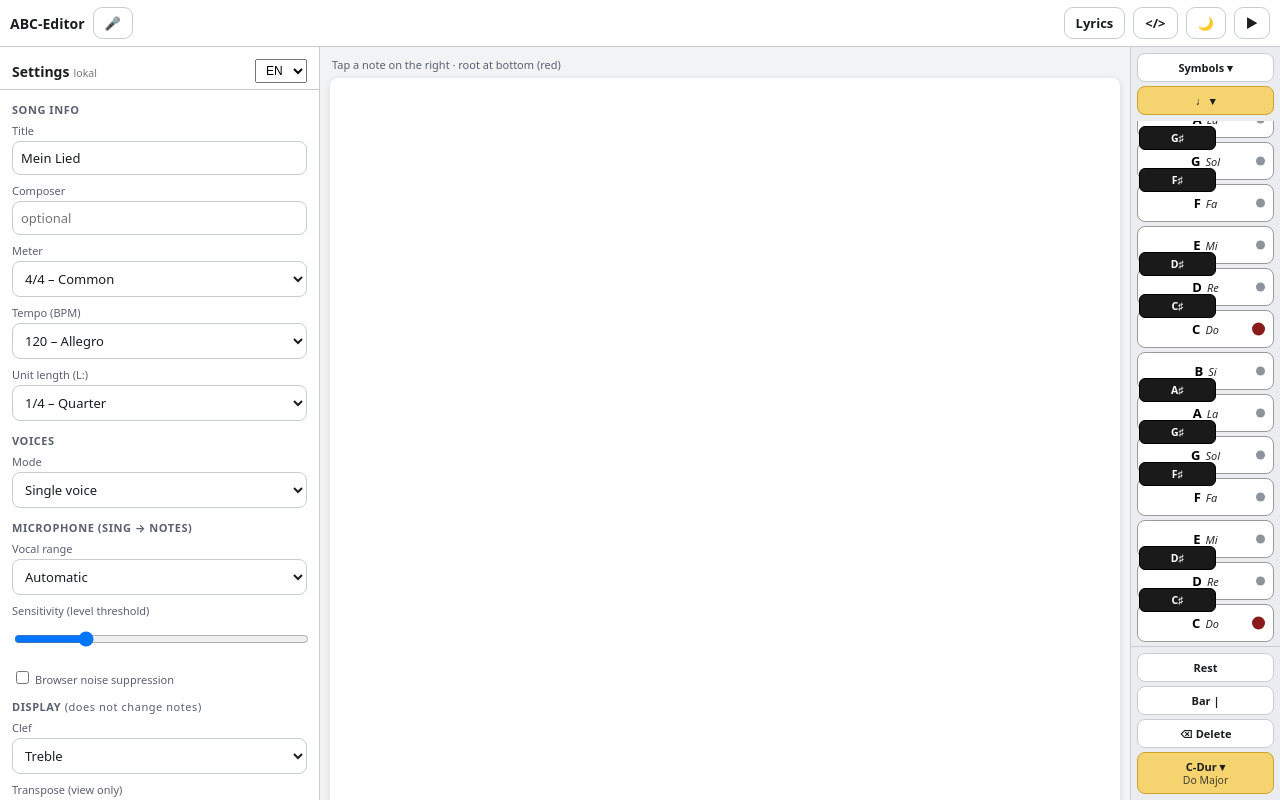
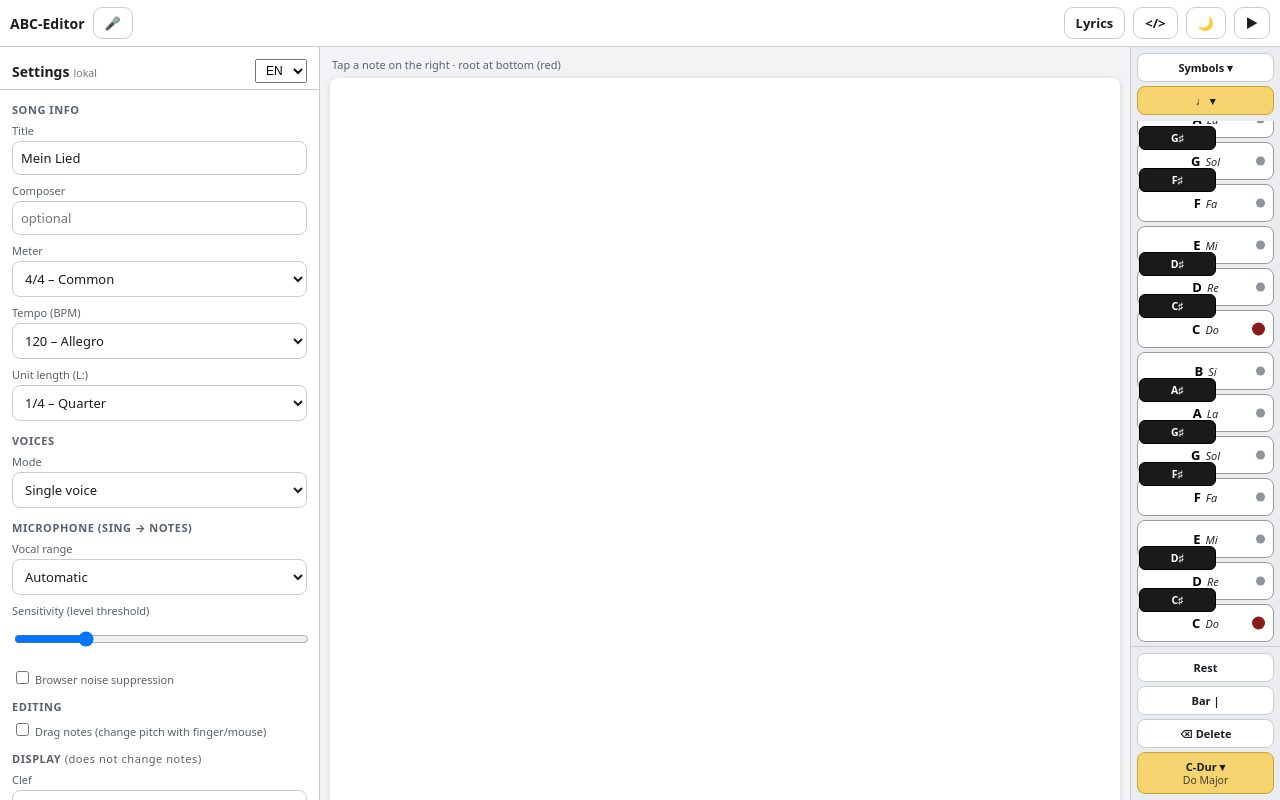
Before and after one commit to LANIXX-HH/abcjs-online-editor, a plain HTML site: page index.html in a window 1280 px wide. Drawn offline with Linux system fonts and the light colour scheme.

Commit message:
Einstellung 'Noten ziehen' (Standard: aus)
Beim Scrollen ueber eine Note startete abcjs das Ziehen und die Note rutschte.
Neuer Schalter unter Einstellungen > Bearbeiten schaltet abcjs' dragging ein/aus;
Wahl wird gespeichert. Antippen (Auswahl, Einfuegemarke, Ton) funktioniert auch
ohne Ziehen. onNoteClick/changePitch unveraendert.

Co-Authored-By: Claude Opus 5.5 <noreply@anthropic.com>
Claude-Session: https://claude.ai/code/session_01HGbcoLu3KvxfpwibtKuRPW

```diff
--- a/index.html
+++ b/index.html
@@ -259,6 +259,8 @@ button{font-family:inherit}
       <div class="mrow"><label data-i18n="m.gate">Empfindlichkeit (Pegel-Schwelle)</label>
         <input id="micGate" type="range" min="2" max="40" value="10"></div>
       <div class="mrow"><label><input type="checkbox" id="micDsp" style="width:auto;margin-right:6px"><span data-i18n="m.dsp">Browser-Rauschunterdrückung</span></label></div>
+      <h3 data-i18n="m.edit">Bearbeiten</h3>
+      <div class="mrow"><label><input type="checkbox" id="fDrag" style="width:auto;margin-right:6px"><span data-i18n="m.drag">Noten ziehen (Tonhöhe per Finger/Maus ändern)</span></label></div>
       <h3><span data-i18n="m.display">Darstellung</span> <span style="text-transform:none;font-weight:400" data-i18n="m.displayhint">(ändert Noten nicht)</span></h3>
       <div class="mrow" id="clefRow"><label data-i18n="m.clef">Notenschlüssel</label>
         <select id="fClef"><option value="treble" data-i18n="m.clef.treble">Violin</option><option value="bass" data-i18n="m.clef.bass">Bass</option><option value="alto" data-i18n="m.clef.alto">Alt</option></select></div>
@@ -357,7 +359,7 @@ const $=id=>document.getElementById(id);
 
 /* ================= i18n ================= */
 const I18N={
-  de:{'kc.title':'Tonart wählen','kc.ok':'Übernehmen','kc.cancel':'Abbrechen','kc.acc0':'keine Vorzeichen','tb.lyrics':'Text','ly.add':'＋ Text','ly.free':'Freitext unter dem Stück','ly.addFree':'＋ Freitext','ly.notes':'Noten','ly.syl':'Silben','ly.under':'Text unter','ly.verse':'Zeile','ly.hint':'Silben mit - trennen, _ hält eine Silbe, * überspringt eine Note, | springt zum nächsten Takt','tb.menu':'☰ Menü','m.settings':'Einstellungen','m.song':'Lied-Info','m.title':'Titel','m.composer':'Komponist','m.meter':'Taktart','m.tempo':'Tempo (BPM)','m.unit':'Einheitslänge (L:)',
+  de:{'m.edit':'Bearbeiten','m.drag':'Noten ziehen (Tonhöhe per Finger/Maus ändern)','kc.title':'Tonart wählen','kc.ok':'Übernehmen','kc.cancel':'Abbrechen','kc.acc0':'keine Vorzeichen','tb.lyrics':'Text','ly.add':'＋ Text','ly.free':'Freitext unter dem Stück','ly.addFree':'＋ Freitext','ly.notes':'Noten','ly.syl':'Silben','ly.under':'Text unter','ly.verse':'Zeile','ly.hint':'Silben mit - trennen, _ hält eine Silbe, * überspringt eine Note, | springt zum nächsten Takt','tb.menu':'☰ Menü','m.settings':'Einstellungen','m.song':'Lied-Info','m.title':'Titel','m.composer':'Komponist','m.meter':'Taktart','m.tempo':'Tempo (BPM)','m.unit':'Einheitslänge (L:)',
     'opt.none':'— Keine —','meter.44':'4/4 – Vier Viertel','meter.34':'3/4 – Walzer','meter.24':'2/4 – Marsch','meter.68':'6/8 – Jig','meter.C':'C – Common time',
     'unit.8':'1/8 – Achtel','unit.4':'1/4 – Viertel','unit.2':'1/2 – Halbe','unit.1':'1 – Ganze',
     'm.voices':'Stimmen','m.mode':'Modus','m.single':'Einstimmig','m.multi':'Mehrstimmig (SATB)','m.vcount':'Anzahl Stimmen',
@@ -371,7 +373,7 @@ const I18N={
     'sym.newline':'⏎ Neue Zeile','sym.repstart':'|: Wdh. auf','sym.repend':':| Wdh. zu',
     'len.whole':'𝅝 Ganze','len.half':'𝅗𝅥 Halbe','len.quarter':'♩ Viertel','len.eighth':'♪ Achtel','len.sixteenth':'𝅘𝅥𝅯 Sechzehntel',
     'v.voice':'Stimme','saved.empty':'Noch nichts gespeichert.'},
-  en:{'kc.title':'Choose key','kc.ok':'Apply','kc.cancel':'Cancel','kc.acc0':'no accidentals','tb.lyrics':'Lyrics','ly.add':'＋ Lyrics','ly.free':'Free text below the tune','ly.addFree':'＋ Free text','ly.notes':'notes','ly.syl':'syllables','ly.under':'Text under','ly.verse':'Line','ly.hint':'Split syllables with -, _ holds a syllable, * skips a note, | jumps to the next bar','tb.menu':'☰ Menu','m.settings':'Settings','m.song':'Song info','m.title':'Title','m.composer':'Composer','m.meter':'Meter','m.tempo':'Tempo (BPM)','m.unit':'Unit length (L:)',
+  en:{'m.edit':'Editing','m.drag':'Drag notes (change pitch with finger/mouse)','kc.title':'Choose key','kc.ok':'Apply','kc.cancel':'Cancel','kc.acc0':'no accidentals','tb.lyrics':'Lyrics','ly.add':'＋ Lyrics','ly.free':'Free text below the tune','ly.addFree':'＋ Free text','ly.notes':'notes','ly.syl':'syllables','ly.under':'Text under','ly.verse':'Line','ly.hint':'Split syllables with -, _ holds a syllable, * skips a note, | jumps to the next bar','tb.menu':'☰ Menu','m.settings':'Settings','m.song':'Song info','m.title':'Title','m.composer':'Composer','m.meter':'Meter','m.tempo':'Tempo (BPM)','m.unit':'Unit length (L:)',
     'opt.none':'— None —','meter.44':'4/4 – Common','meter.34':'3/4 – Waltz','meter.24':'2/4 – March','meter.68':'6/8 – Jig','meter.C':'C – Common time',
     'unit.8':'1/8 – Eighth','unit.4':'1/4 – Quarter','unit.2':'1/2 – Half','unit.1':'1 – Whole',
     'm.voices':'Voices','m.mode':'Mode','m.single':'Single voice','m.multi':'Multi-voice (SATB)','m.vcount':'Number of voices',
@@ -385,7 +387,7 @@ const I18N={
     'sym.newline':'⏎ New line','sym.repstart':'|: Repeat start','sym.repend':':| Repeat end',
     'len.whole':'𝅝 Whole','len.half':'𝅗𝅥 Half','len.quarter':'♩ Quarter','len.eighth':'♪ Eighth','len.sixteenth':'𝅘𝅥𝅯 Sixteenth',
     'v.voice':'Voice','saved.empty':'Nothing saved yet.'},
-  ru:{'kc.title':'Выбор тональности','kc.ok':'Применить','kc.cancel':'Отмена','kc.acc0':'без знаков','tb.lyrics':'Текст','ly.add':'＋ Текст','ly.free':'Свободный текст под песней','ly.addFree':'＋ Свободный текст','ly.notes':'нот','ly.syl':'слогов','ly.under':'Текст под','ly.verse':'Строка','ly.hint':'Слоги через -, _ тянет слог, * пропускает ноту, | переход к следующему такту','tb.menu':'☰ Меню','m.settings':'Настройки','m.song':'О песне','m.title':'Название','m.composer':'Композитор','m.meter':'Размер','m.tempo':'Темп (BPM)','m.unit':'Базовая длит. (L:)',
+  ru:{'m.edit':'Редактирование','m.drag':'Перетаскивать ноты (менять высоту пальцем/мышью)','kc.title':'Выбор тональности','kc.ok':'Применить','kc.cancel':'Отмена','kc.acc0':'без знаков','tb.lyrics':'Текст','ly.add':'＋ Текст','ly.free':'Свободный текст под песней','ly.addFree':'＋ Свободный текст','ly.notes':'нот','ly.syl':'слогов','ly.under':'Текст под','ly.verse':'Строка','ly.hint':'Слоги через -, _ тянет слог, * пропускает ноту, | переход к следующему такту','tb.menu':'☰ Меню','m.settings':'Настройки','m.song':'О песне','m.title':'Название','m.composer':'Композитор','m.meter':'Размер','m.tempo':'Темп (BPM)','m.unit':'Базовая длит. (L:)',
     'opt.none':'— Нет —','meter.44':'4/4 – Четыре четверти','meter.34':'3/4 – Вальс','meter.24':'2/4 – Марш','meter.68':'6/8 – Джига','meter.C':'C – Common time',
     'unit.8':'1/8 – Восьмая','unit.4':'1/4 – Четверть','unit.2':'1/2 – Половинная','unit.1':'1 – Целая',
     'm.voices':'Голоса','m.mode':'Режим','m.single':'Один голос','m.multi':'Многоголосие (SATB)','m.vcount':'Число голосов',
@@ -888,7 +890,7 @@ function render(fromButtons){
     if(state.lyricMode){ try{ renderLyricLayer(true); }catch(e){ console.warn(e); } return; }   // lyrics layer has its own view
     try{
       const arr=ABCJS.renderAbc('paper', $('abcTa').value, {
-        responsive:'resize', add_classes:true, dragging:true, selectTypes:['note'],
+        responsive:'resize', add_classes:true, dragging:!!state.dragOn, selectTypes:['note'],   // dragging only if switched on in the settings
         staffwidth: Math.max(240,$('resultWrap').clientWidth-24),
         visualTranspose: state.transpose||0,
         clickListener:onNoteClick
@@ -1555,6 +1557,10 @@ window.addEventListener('resize',()=>{
   else render(false);
 });
 
+// note dragging: off by default (scrolling over a note moved it), choice is saved
+state.dragOn=(()=>{ try{ return localStorage.getItem('abcDragOn')==='1'; }catch(e){ return false; } })();
+$('fDrag').checked=state.dragOn;
+$('fDrag').onchange=()=>{ state.dragOn=$('fDrag').checked; try{ localStorage.setItem('abcDragOn',state.dragOn?'1':'0'); }catch(e){} render(false); };
 $('langSel').value=LANG;
 $('langSel').onchange=()=>setLang($('langSel').value);
 
```
